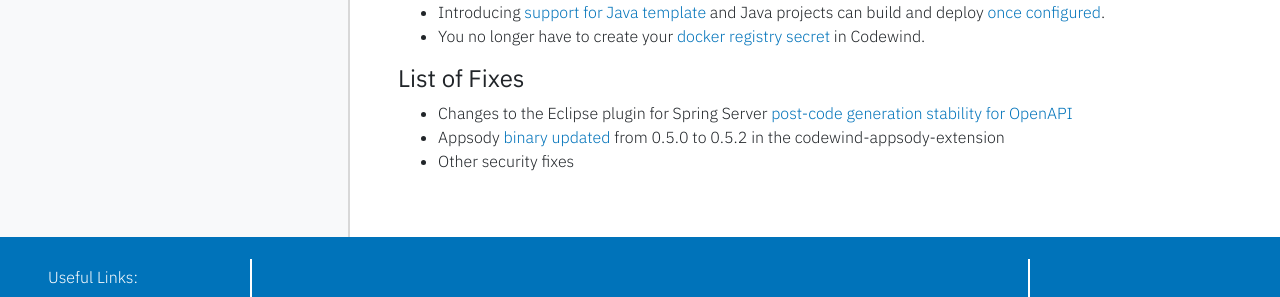
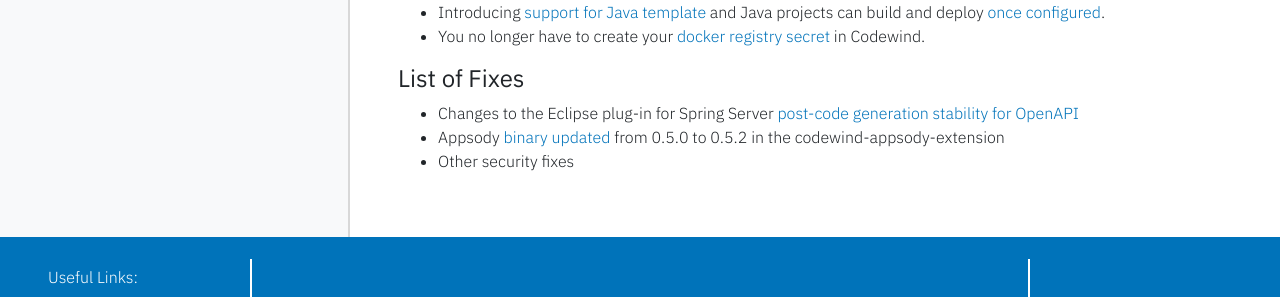
Before and after one commit to eclipse-archived/codewind-docs, a Jekyll site: the page built from docs/_news/news07.md, in a window 1280 px wide and 900 px high, scrolled down 293 px. Shown: the part 438-735 px from the top of the window. Built offline with Jekyll 4.4.1, drawn with Linux system fonts in a browser that asks for light colours; nearby versions of some CDN libraries.

Commit message:
corrected grammar
Signed-off-by: beccabau <rbau@us.ibm.com>

```diff
--- a/docs/_news/news07.md
+++ b/docs/_news/news07.md
@@ -30,6 +30,6 @@ Curious? [Learn more](remoteoverview.html)!
 - You no longer have to create your [docker registry secret](https://github.com/eclipse/codewind/issues/665) in Codewind.
 
 #### List of Fixes
-- Changes to the Eclipse plugin for Spring Server [post-code generation stability for OpenAPI](https://github.com/eclipse/codewind/issues/1116)
+- Changes to the Eclipse plug-in for Spring Server [post-code generation stability for OpenAPI](https://github.com/eclipse/codewind/issues/1116)
 - Appsody [binary updated](https://github.com/eclipse/codewind-docs/pull/267) from 0.5.0 to 0.5.2 in the codewind-appsody-extension
 - Other security fixes
```
